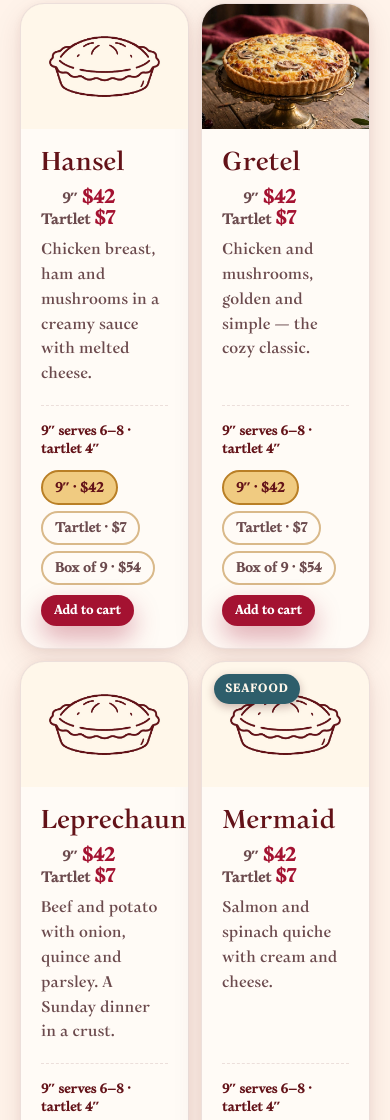
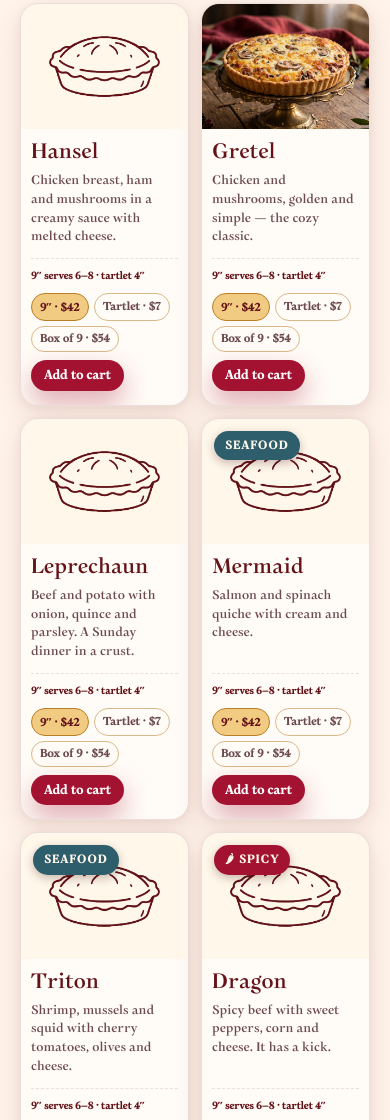
Before and after one commit to FulltimeMasha/marya-pies, a plain HTML site: page index.html in a window 390 px wide. Shown: the part 1337-2457 px from the top of the page. Drawn offline with Linux system fonts and the light colour scheme; files whose address does not match are found by name.

Commit message:
Cards: remove price block under names (prices live in size buttons); final mobile overrides at end of CSS; serves note on one line

```diff
--- a/index.html
+++ b/index.html
@@ -298,6 +298,23 @@ footer h4{font-family:"Monomakh",serif; font-weight:400; font-size:20px; margin:
 
 /* bite effect: ONLY the hero cranberry button gets nibbled on hover/tap, crumbs fly off */
 @property --bite{syntax:'<length>';inherits:false;initial-value:0px}.btn-bite{position:relative;--bite:0px;-webkit-mask-image:radial-gradient(circle var(--bite) at calc(100% - 1px) 50%,transparent calc(var(--bite) - 1.5px),#000 var(--bite));-webkit-mask-repeat:no-repeat;mask-image:radial-gradient(circle var(--bite) at calc(100% - 1px) 50%,transparent calc(var(--bite) - 1.5px),#000 var(--bite));mask-repeat:no-repeat;transition:--bite .3s ease,transform .15s ease,background .15s ease,box-shadow .15s ease}.btn-bite:hover,.btn-bite.bitten{--bite:12px}.crumb-layer{position:fixed;inset:0;pointer-events:none;z-index:9999;overflow:hidden}.crumb{position:fixed;border-radius:55% 45% 60% 40%;pointer-events:none}@media (prefers-reduced-motion: reduce){.btn-bite{transition:none}}
+
+/* mobile cards final overrides (after all other rules) */
+@media(max-width:819px){
+  .cards{grid-template-columns:repeat(2,1fr); gap:12px}
+  .card{border-radius:18px}
+  .card-body{padding:12px 10px 14px}
+  .card-top{flex-direction:column; gap:3px}
+  .card h3{font-size:21px}
+  .card p{font-size:12.5px; line-height:1.5; margin-top:8px}
+  .card-foot{margin-top:12px; padding-top:10px}
+  .card-note{font-size:10px; white-space:nowrap; letter-spacing:-.01em}
+  .buy{gap:8px; margin-top:10px}
+  .sizes{gap:5px; flex-wrap:wrap}
+  .sz{padding:5px 8px; font-size:11px; border-width:1.5px}
+  .card .btn-small{padding:8px 12px; font-size:12.5px}
+  .section-tag{white-space:normal; text-align:center; line-height:1.5}
+}
 </style>
 
 </head>
@@ -359,7 +376,6 @@ footer h4{font-family:"Monomakh",serif; font-weight:400; font-size:20px; margin:
           <div class="card-body">
             <div class="card-top">
               <h3>Hansel</h3>
-              <div class="price"><span class="pr">9&Prime; <b>$42</b></span><span class="pr">Tartlet <b>$7</b></span></div>
             </div>
             <p>Chicken breast, ham and mushrooms in a creamy sauce with melted cheese.</p>
             <div class="card-foot">
@@ -374,7 +390,6 @@ footer h4{font-family:"Monomakh",serif; font-weight:400; font-size:20px; margin:
           <div class="card-body">
             <div class="card-top">
               <h3>Gretel</h3>
-              <div class="price"><span class="pr">9&Prime; <b>$42</b></span><span class="pr">Tartlet <b>$7</b></span></div>
             </div>
             <p>Chicken and mushrooms, golden and simple — the cozy classic.</p>
             <div class="card-foot">
@@ -389,7 +404,6 @@ footer h4{font-family:"Monomakh",serif; font-weight:400; font-size:20px; margin:
           <div class="card-body">
             <div class="card-top">
               <h3>Leprechaun</h3>
-              <div class="price"><span class="pr">9&Prime; <b>$42</b></span><span class="pr">Tartlet <b>$7</b></span></div>
             </div>
             <p>Beef and potato with onion, quince and parsley. A Sunday dinner in a crust.</p>
             <div class="card-foot">
@@ -404,7 +418,6 @@ footer h4{font-family:"Monomakh",serif; font-weight:400; font-size:20px; margin:
           <div class="card-body">
             <div class="card-top">
               <h3>Mermaid</h3>
-              <div class="price"><span class="pr">9&Prime; <b>$42</b></span><span class="pr">Tartlet <b>$7</b></span></div>
             </div>
             <p>Salmon and spinach quiche with cream and cheese.</p>
             <div class="card-foot">
@@ -419,7 +432,6 @@ footer h4{font-family:"Monomakh",serif; font-weight:400; font-size:20px; margin:
           <div class="card-body">
             <div class="card-top">
               <h3>Triton</h3>
-              <div class="price"><span class="pr">9&Prime; <b>$42</b></span><span class="pr">Tartlet <b>$7</b></span></div>
             </div>
             <p>Shrimp, mussels and squid with cherry tomatoes, olives and cheese.</p>
             <div class="card-foot">
@@ -434,7 +446,6 @@ footer h4{font-family:"Monomakh",serif; font-weight:400; font-size:20px; margin:
           <div class="card-body">
             <div class="card-top">
               <h3>Dragon</h3>
-              <div class="price"><span class="pr">9&Prime; <b>$42</b></span><span class="pr">Tartlet <b>$7</b></span></div>
             </div>
             <p>Spicy beef with sweet peppers, corn and cheese. It has a kick.</p>
             <div class="card-foot">
@@ -449,7 +460,6 @@ footer h4{font-family:"Monomakh",serif; font-weight:400; font-size:20px; margin:
           <div class="card-body">
             <div class="card-top">
               <h3>Pixie</h3>
-              <div class="price"><span class="pr">9&Prime; <b>$42</b></span><span class="pr">Tartlet <b>$7</b></span></div>
             </div>
             <p>Broccoli, spinach and brined cheese. No meat, all flavour.</p>
             <div class="card-foot">
@@ -464,7 +474,6 @@ footer h4{font-family:"Monomakh",serif; font-weight:400; font-size:20px; margin:
           <div class="card-body">
             <div class="card-top">
               <h3>Miller</h3>
-              <div class="price"><span class="pr">9&Prime; <b>$42</b></span><span class="pr">Tartlet <b>$7</b></span></div>
             </div>
             <p>Three cheeses and tomato with cream — mozzarella, parmesan and a golden top.</p>
             <div class="card-foot">
@@ -479,7 +488,6 @@ footer h4{font-family:"Monomakh",serif; font-weight:400; font-size:20px; margin:
           <div class="card-body">
             <div class="card-top">
               <h3>Hearth</h3>
-              <div class="price"><span class="pr">Tartlet <b>$7</b></span><span class="pr">Box of 9 <b>$54</b></span></div>
             </div>
             <p>Moravian chicken in rich gravy under a double crust — our North Carolina neighbour.</p>
             <div class="card-foot"><span class="card-note">Tartlet 4&Prime;</span></div>
@@ -494,7 +502,6 @@ footer h4{font-family:"Monomakh",serif; font-weight:400; font-size:20px; margin:
           <div class="card-body">
             <div class="card-top">
               <h3>Briarose</h3>
-              <div class="price"><span class="pr">9&Prime; <b>$38</b></span><span class="pr">Tartlet <b>$7</b></span></div>
             </div>
             <p>Pear and blue cheese over soft vanilla custard.</p>
             <div class="card-foot">
@@ -509,7 +516,6 @@ footer h4{font-family:"Monomakh",serif; font-weight:400; font-size:20px; margin:
           <div class="card-body">
             <div class="card-top">
               <h3>Brownie</h3>
-              <div class="price"><span class="pr">9&Prime; <b>$38</b></span><span class="pr">Tartlet <b>$7</b></span></div>
             </div>
             <p>Dark chocolate with lingonberry — rich, glossy, barely sweet.</p>
             <div class="card-foot">
@@ -524,7 +530,6 @@ footer h4{font-family:"Monomakh",serif; font-weight:400; font-size:20px; margin:
           <div class="card-body">
             <div class="card-top">
               <h3>Bluebell</h3>
-              <div class="price"><span class="pr">9&Prime; <b>$38</b></span><span class="pr">Tartlet <b>$7</b></span></div>
             </div>
             <p>Blueberry with curd cheese and sour cream.</p>
             <div class="card-foot">
@@ -539,7 +544,6 @@ footer h4{font-family:"Monomakh",serif; font-weight:400; font-size:20px; margin:
           <div class="card-body">
             <div class="card-top">
               <h3>Andersen</h3>
-              <div class="price"><span class="pr">9&Prime; <b>$38</b></span><span class="pr">Tartlet <b>$7</b></span></div>
             </div>
             <p>Sour cherry under a golden lattice crust.</p>
             <div class="card-foot">
@@ -554,7 +558,6 @@ footer h4{font-family:"Monomakh",serif; font-weight:400; font-size:20px; margin:
           <div class="card-body">
             <div class="card-top">
               <h3>Yaga</h3>
-              <div class="price"><span class="pr">9&Prime; <b>$38</b></span><span class="pr">Tartlet <b>$7</b></span></div>
             </div>
             <p>Very dark chocolate biscuit with apricot jam under a glossy chocolate glaze.</p>
             <div class="card-foot">
@@ -569,7 +572,6 @@ footer h4{font-family:"Monomakh",serif; font-weight:400; font-size:20px; margin:
           <div class="card-body">
             <div class="card-top">
               <h3>Goldilocks</h3>
-              <div class="price"><span class="pr">9&Prime; <b>$38</b></span></div>
             </div>
             <p>Banana and caramel banoffee with whipped cream and chocolate.</p>
             <div class="card-foot">
@@ -584,7 +586,6 @@ footer h4{font-family:"Monomakh",serif; font-weight:400; font-size:20px; margin:
           <div class="card-body">
             <div class="card-top">
               <h3>Moonberry</h3>
-              <div class="price"><span class="pr">9&Prime; <b>$38</b></span><span class="pr">Tartlet <b>$7</b></span></div>
             </div>
             <p>Blackcurrant with curd — properly tart, deep purple.</p>
             <div class="card-foot">
@@ -599,7 +600,6 @@ footer h4{font-family:"Monomakh",serif; font-weight:400; font-size:20px; margin:
           <div class="card-body">
             <div class="card-top">
               <h3>Cinderella</h3>
-              <div class="price"><span class="pr">Tartlet <b>$7</b></span><span class="pr">Box of 9 <b>$54</b></span></div>
             </div>
             <p>Baked pumpkin and apricot — golden, soft and honeyed.</p>
             <div class="card-foot"><span class="card-note">Tartlet 4&Prime;</span></div>
@@ -611,7 +611,6 @@ footer h4{font-family:"Monomakh",serif; font-weight:400; font-size:20px; margin:
           <div class="card-body">
             <div class="card-top">
               <h3>Dorothy</h3>
-              <div class="price"><span class="pr">Tartlet <b>$7</b></span><span class="pr">Box of 9 <b>$54</b></span></div>
             </div>
             <p>Poppy seed and curd cheese — creamy and speckled.</p>
             <div class="card-foot"><span class="card-note">Tartlet 4&Prime;</span></div>
@@ -623,7 +622,6 @@ footer h4{font-family:"Monomakh",serif; font-weight:400; font-size:20px; margin:
           <div class="card-body">
             <div class="card-top">
               <h3>Redhood</h3>
-              <div class="price"><span class="pr">Tartlet <b>$7</b></span><span class="pr">Box of 9 <b>$54</b></span></div>
             </div>
             <p>Stewed apple and lingonberry under a golden crumble.</p>
             <div class="card-foot"><span class="card-note">Tartlet 4&Prime;</span></div>
@@ -635,7 +633,6 @@ footer h4{font-family:"Monomakh",serif; font-weight:400; font-size:20px; margin:
           <div class="card-body">
             <div class="card-top">
               <h3>Snowwhite</h3>
-              <div class="price"><span class="pr">Tartlet <b>$7</b></span><span class="pr">Box of 9 <b>$54</b></span></div>
             </div>
             <p>Apple, raisin and walnut with cinnamon — a little strudel in a crust.</p>
             <div class="card-foot"><span class="card-note">Tartlet 4&Prime;</span></div>
@@ -650,7 +647,6 @@ footer h4{font-family:"Monomakh",serif; font-weight:400; font-size:20px; margin:
           <div class="card-body">
             <div class="card-top">
               <h3>Nine Feasts</h3>
-              <div class="price">$54<small>box of 9</small></div>
             </div>
             <p>Nine little savory pies: Hansel, Gretel, Leprechaun, Mermaid, Triton, Dragon, Pixie, Miller — plus Hearth, Moravian chicken in gravy, our North Carolina neighbour.</p>
             <div class="card-foot">
@@ -664,7 +660,6 @@ footer h4{font-family:"Monomakh",serif; font-weight:400; font-size:20px; margin:
           <div class="card-body">
             <div class="card-top">
               <h3>Nine Tales</h3>
-              <div class="price">$54<small>box of 9</small></div>
             </div>
             <p>Nine little sweet pies: Briarose, Brownie, Bluebell, Andersen and Moonberry — plus Cinderella (pumpkin & apricot), Dorothy (poppy seed & curd), Redhood (apple & lingonberry crumble) and Snowwhite (apple strudel with raisin & walnut).</p>
             <div class="card-foot">
```
